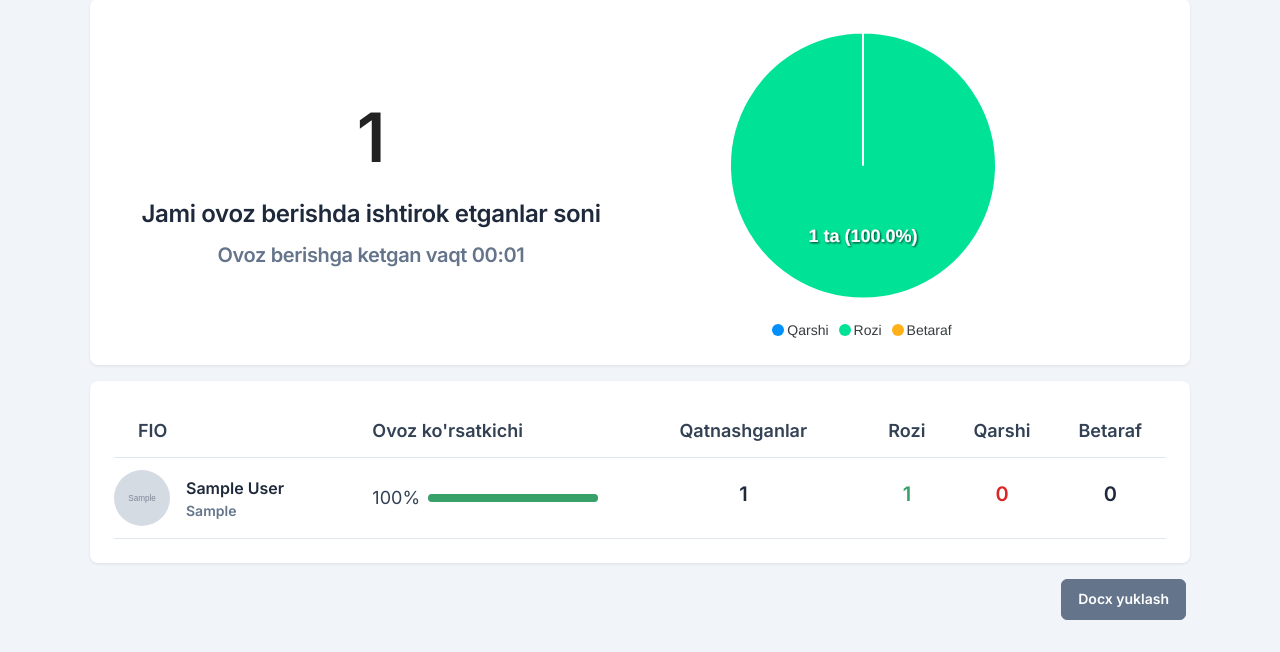
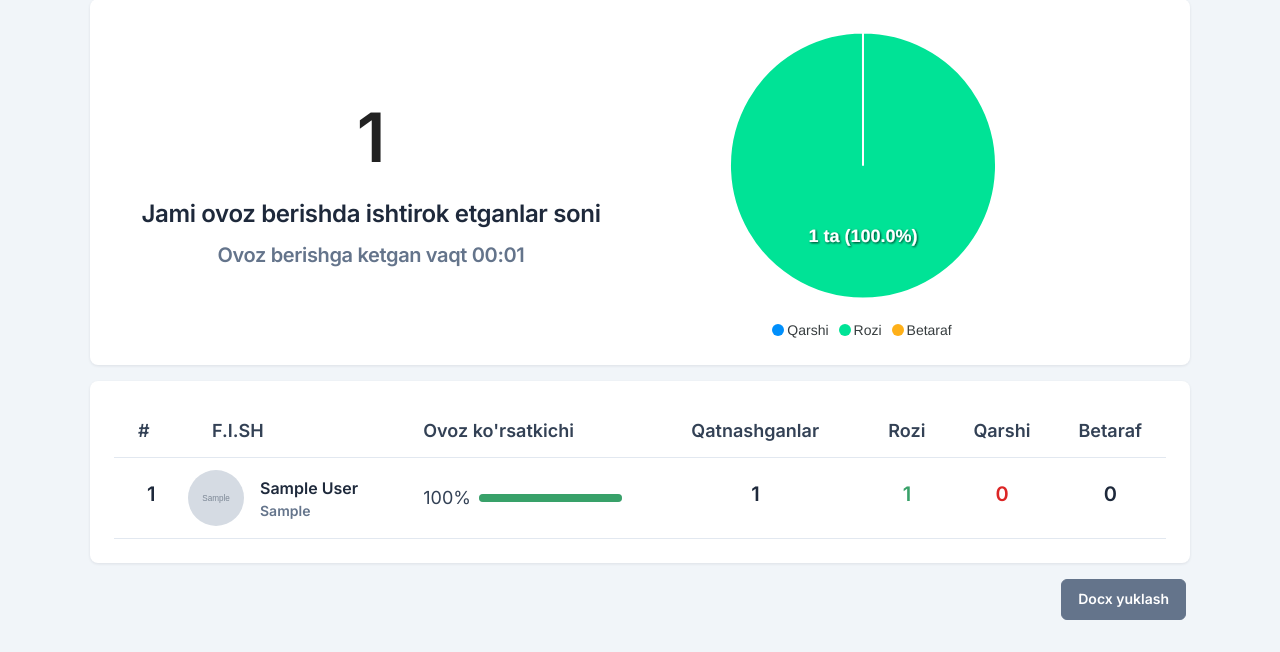
Before and after one commit to nomozovasror/Kengash, a Django app: page /dashboard/result in a window 1280 px wide. Shown: the part 189-841 px from the top of the page. Run offline with Django 5.2, Linux system fonts and the light colour scheme; a user stored in the database is signed in; tables that the repository leaves empty hold one stand-in row (values such as "Sample post"); grey boxes marked "Sample" are stand-in pictures; parts of the project's set-up code (start-up, migrations or seed data) failed here and were passed over; some libraries are stand-ins or nearby versions.

Commit message:
add numeration

```diff
--- a/app/templates/table.html
+++ b/app/templates/table.html
@@ -47,7 +47,8 @@
                                     <table class="table mb-0 text-nowrap table-hover table-centered">
                                         <thead>
                                         <tr style="font-size: 18px">
-                                            <th>FIO</th>
+                                            <th>#</th>
+                                            <th>F.I.SH</th>
                                             <th>Ovoz ko'rsatkichi</th>
                                             <th style="text-align: center;">Qatnashganlar</th>
                                             <th style="text-align: center; width: 50px;">Rozi</th>
@@ -143,8 +144,9 @@
                     `${minutes.toString().padStart(2, '0')}:${remainingSeconds.toString().padStart(2, '0')}`
                 );
 
-                let rows = data.employees.map(employee => `
+                let rows = data.employees.map((employee, index) => `
             <tr>
+                <td class="text-center m-0"><h3>${index + 1}</h3></td>
                 <td class="px-0">
                     <div class="d-flex align-items-center gap-3">
                         <div class="avatar avatar-lg">
```
